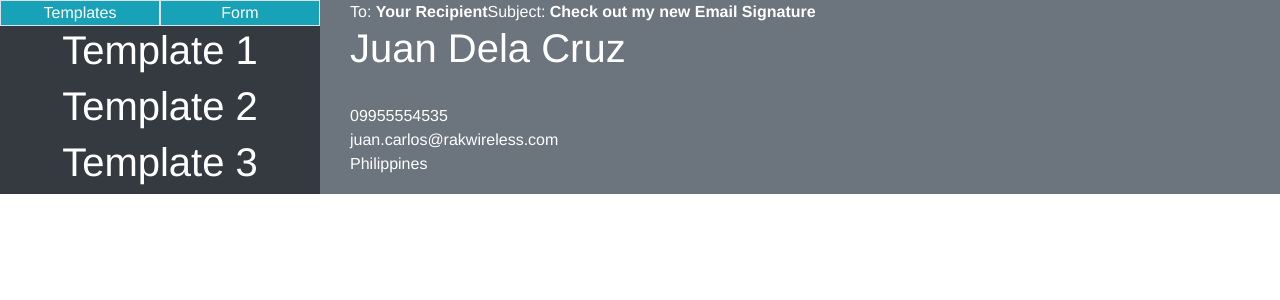
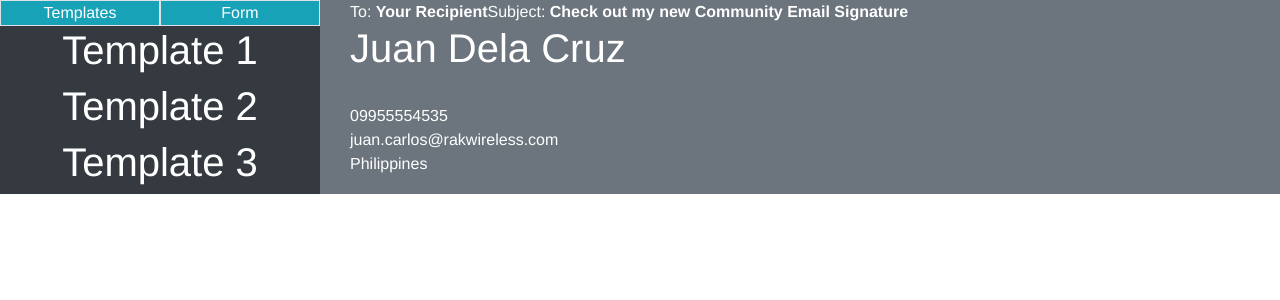
Before and after one commit to cniplo05/email-signature-generator-web-app, a Vue app: page / in a window 1280 px wide. Shown: the top 300 px of the page. Built offline with nearby package versions, Linux system fonts and the light colour scheme.

Commit message:
mod: preview templates

```diff
--- a/src/components/_core/html/body/PreviewPanel.vue
+++ b/src/components/_core/html/body/PreviewPanel.vue
@@ -1,28 +1,19 @@
 <template>
-    <div class="container">
-        <div class="row">
-            <div class="col bg-dark-dark">
-                <div class="text-left">
-                    <span>To: <strong>Your Recipient</strong> </span>
-                    <span>Subject: <strong>Check out my new Email Signature</strong></span>
-                </div>
-            </div>
-        </div>
-        <div class="row">
-            <div class="col">
-                <div class="text-left">
-                    <h1>Juan Dela Cruz</h1><br>
-                    <span>09955554535</span><br>
-                    <span>juan.carlos@rakwireless.com</span><br>
-                    <span>Philippines</span>
-                </div>
-            </div>
-        </div>
-    </div>
+    <Community/>
 </template>
 
 <script>
+
+import Internal from "@/components/_core/templates/previews/001/main";
+import Community from "@/components/_core/templates/previews/002/main";
+import Management from "@/components/_core/templates/previews/003/main";
+
 export default {
-    name: "PreviewPanel"
+    name: "PreviewPanel",
+    components: {
+        Internal,
+        Community,
+        Management
+    }
 }
 </script>
--- a/src/components/_core/templates/previews/001/main.vue
+++ b/src/components/_core/templates/previews/001/main.vue
@@ -0,0 +1,28 @@
+<template>
+    <div class="container">
+        <div class="row">
+            <div class="col bg-dark-dark">
+                <div class="text-left">
+                    <span>To: <strong>Your Recipient</strong> </span>
+                    <span>Subject: <strong>Check out my new Internal Email Signature</strong></span>
+                </div>
+            </div>
+        </div>
+        <div class="row">
+            <div class="col">
+                <div class="text-left">
+                    <h1>Juan Dela Cruz</h1><br>
+                    <span>09955554535</span><br>
+                    <span>juan.carlos@rakwireless.com</span><br>
+                    <span>Philippines</span>
+                </div>
+            </div>
+        </div>
+    </div>
+</template>
+
+<script>
+export default {
+    name: "Internal"
+}
+</script>
--- a/src/components/_core/templates/previews/002/main.vue
+++ b/src/components/_core/templates/previews/002/main.vue
@@ -0,0 +1,28 @@
+<template>
+    <div class="container">
+        <div class="row">
+            <div class="col bg-dark-dark">
+                <div class="text-left">
+                    <span>To: <strong>Your Recipient</strong> </span>
+                    <span>Subject: <strong>Check out my new Community Email Signature</strong></span>
+                </div>
+            </div>
+        </div>
+        <div class="row">
+            <div class="col">
+                <div class="text-left">
+                    <h1>Juan Dela Cruz</h1><br>
+                    <span>09955554535</span><br>
+                    <span>juan.carlos@rakwireless.com</span><br>
+                    <span>Philippines</span>
+                </div>
+            </div>
+        </div>
+    </div>
+</template>
+
+<script>
+export default {
+    name: "Community"
+}
+</script>
--- a/src/components/_core/templates/previews/003/main.vue
+++ b/src/components/_core/templates/previews/003/main.vue
@@ -0,0 +1,28 @@
+<template>
+    <div class="container">
+        <div class="row">
+            <div class="col bg-dark-dark">
+                <div class="text-left">
+                    <span>To: <strong>Your Recipient</strong> </span>
+                    <span>Subject: <strong>Check out my new Management Email Signature</strong></span>
+                </div>
+            </div>
+        </div>
+        <div class="row">
+            <div class="col">
+                <div class="text-left">
+                    <h1>Juan Dela Cruz</h1><br>
+                    <span>09955554535</span><br>
+                    <span>juan.carlos@rakwireless.com</span><br>
+                    <span>Philippines</span>
+                </div>
+            </div>
+        </div>
+    </div>
+</template>
+
+<script>
+export default {
+    name: "Management"
+}
+</script>
```
